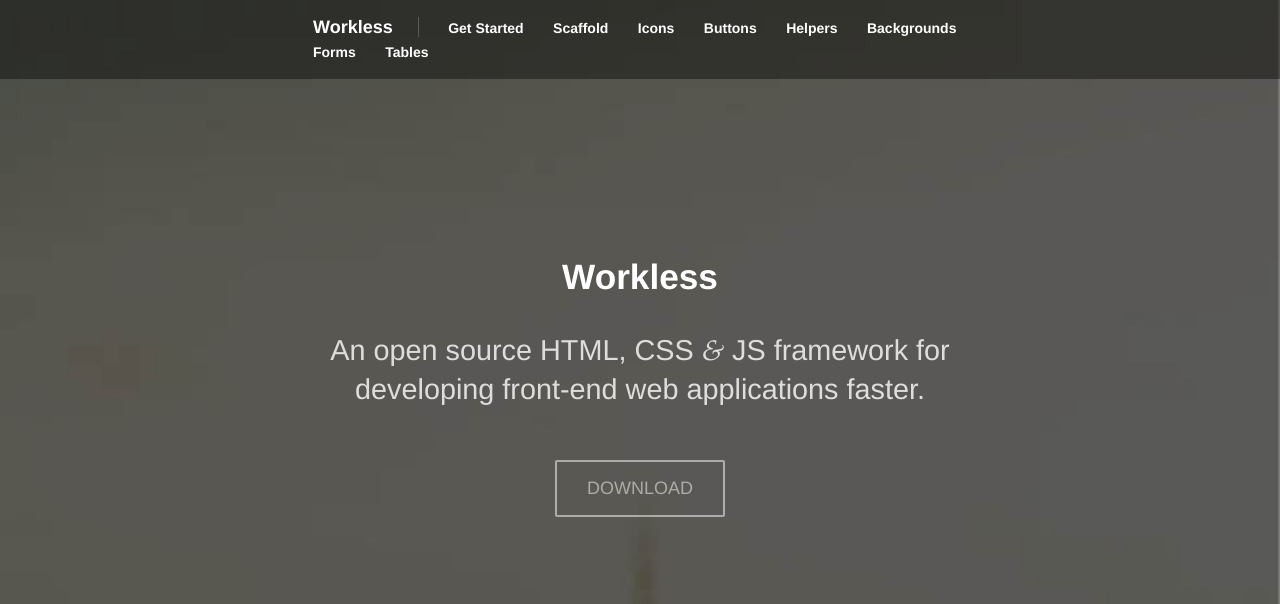
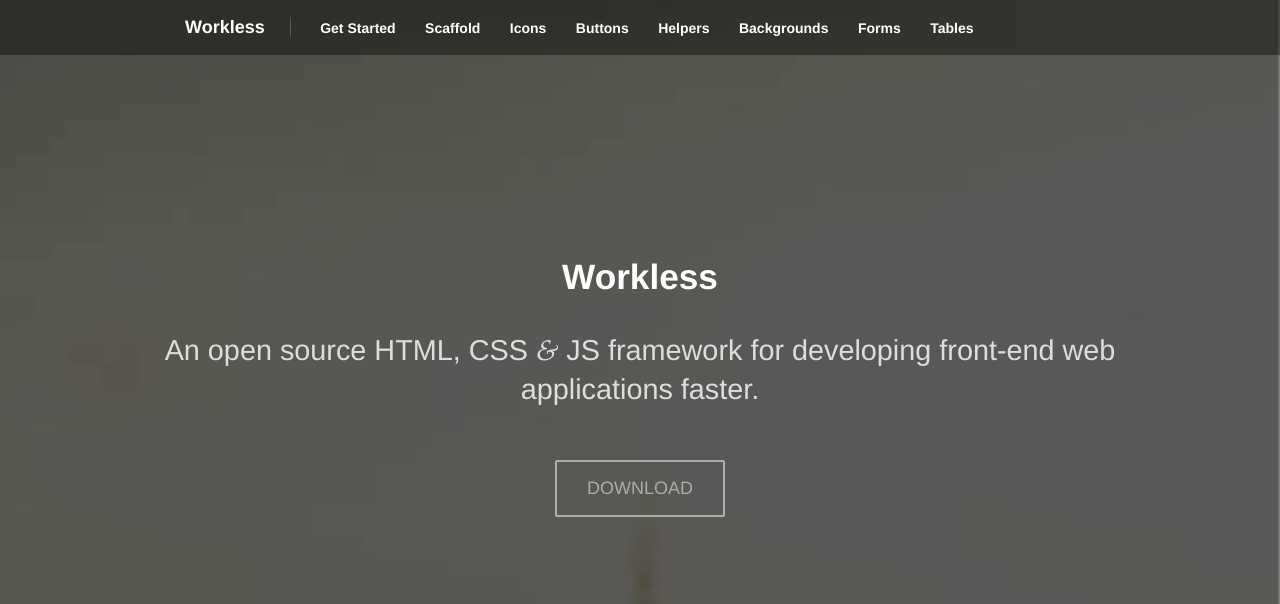
Before and after one commit to scottparry/Workless, a PHP site: page / in a window 1280 px wide. Shown: the top 604 px of the page. Run offline with PHP 8.4, Linux system fonts and the light colour scheme; some libraries are stand-ins or nearby versions.

Commit message:
Columns: scaffolding.css
Adding a few more columns.

```diff
--- a/assets/css/scaffolding.css
+++ b/assets/css/scaffolding.css
@@ -1,48 +1,84 @@
 /**
  * Scaffolding
  */
-.boxed {
-    width: 55%;
+.boxed
+{
+    width: 75%;
 	margin: 0 auto;
 	padding: 0;
+	position: relative;
 }
 
-.one-full {
+.one_full
+{
     width: 100%;
 	margin: 0;
+	margin-bottom: 25px;
 	float: left;
 }
 
-.one-half,
-.one-third,
-.two-third,
-.one-quarter,
-.one-fifth {
+.one_half,
+.one_third,
+.two_third,
+.one_quarter,
+.three_quarter,
+.one_fifth,
+.two_fifth,
+.three_fifth,
+.four_fifth
+{
 	margin: 0;
-    padding-right: 25px;
+	padding-right: 25px;
+    margin-bottom: 25px;
 	float: left;
 }
 
-.one-full {
+.one_full
+{
     width: 100%;
 }
 
-.one-half {
+.one_half
+{
     width: 50%;
 }
 
-.one-third {
+.one_third
+{
     width: 33.33333%;
 }
 
-.two-third {
+.two_third
+{
     width: 66.66666%;
 }
 
-.one-quarter {
+.one_quarter
+{
     width: 25%;
 }
 
-.one-fifth {
+.three_quarter
+{
+    width: 75%;
+}
+
+.one_fifth
+{
     width: 20%;
 }
+
+.two_fifth
+{
+    width: 40%;
+}
+
+.three_fifth
+{
+    width: 60%;
+}
+
+.four_fifth
+{
+    width: 80%;
+}
```
